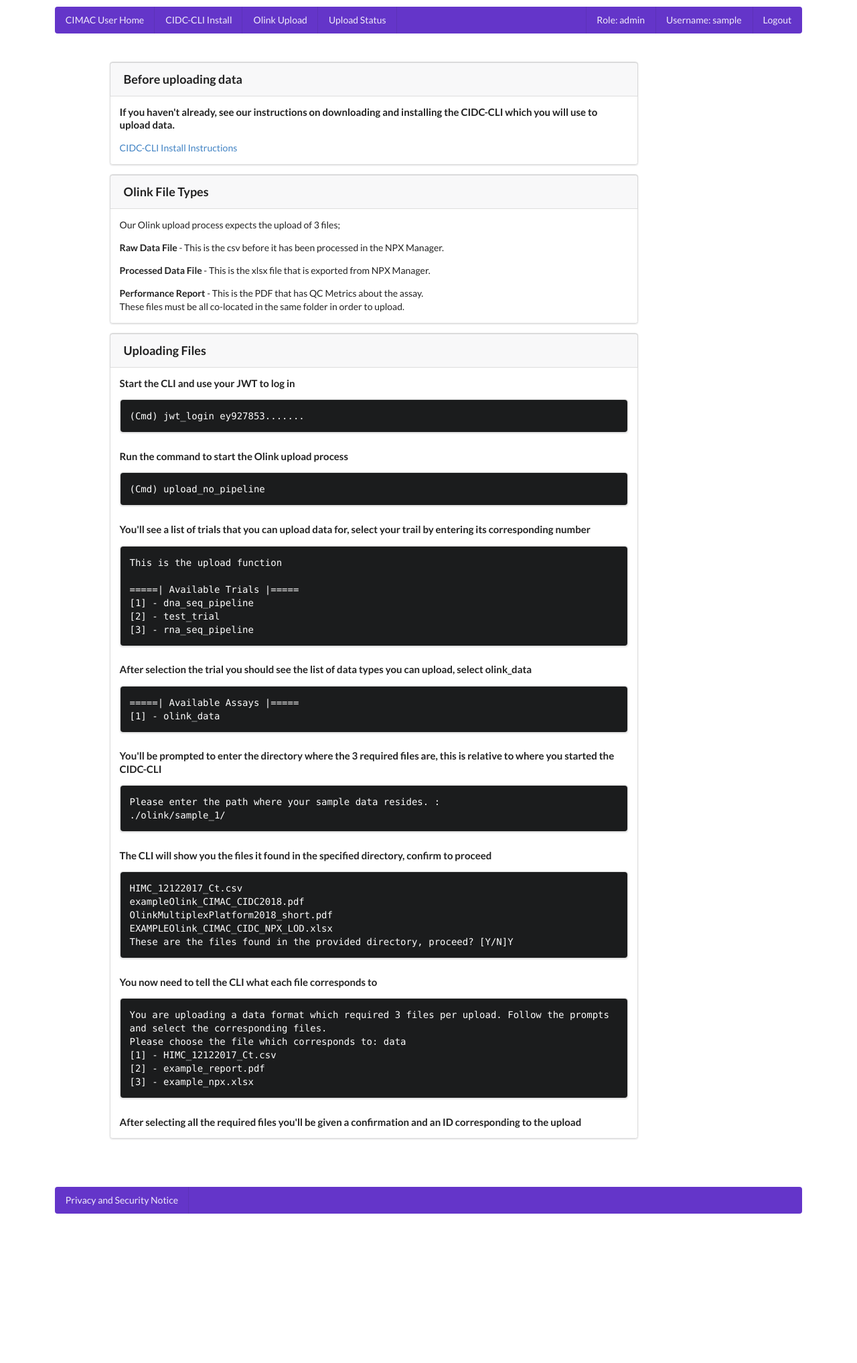
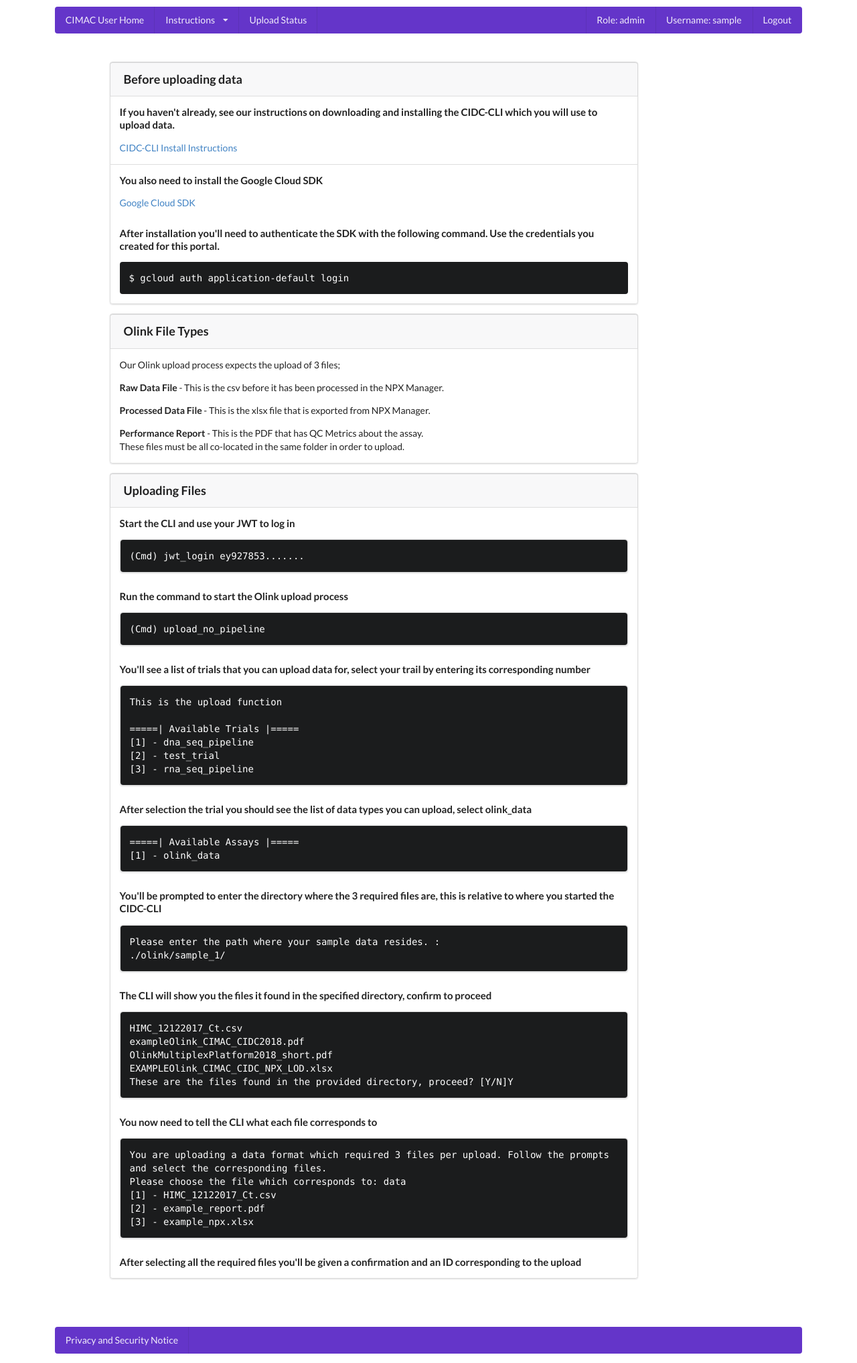
Before and after one commit to CIMAC-CIDC/cidc-portal, a Flask app: template cidc_portal/cimac_biofx/templates/olink-upload.jinja2 in a window 1280 px wide. Shown: the whole page at 67% size. Before the commit the page ends 1812 px from the top, so only its background shows below. Run offline with Flask 2, Linux system fonts and the light colour scheme; the template is opened without the code that fills it: most values are stand-ins (such as "Sample title", 1, 10 or a date in 2020); some libraries are stand-ins or nearby versions.

Commit message:
dfci/cidc-portal#69 - Updating instructions.

```diff
--- a/cidc_portal/cimac_biofx/templates/olink-upload.jinja2
+++ b/cidc_portal/cimac_biofx/templates/olink-upload.jinja2
@@ -26,6 +26,20 @@
             <a class="item" href="{{ cli_install_url }}">
                 CIDC-CLI Install Instructions
             </a>
+        </div>
+        <div class="ui segment">
+            <h4>You also need to install the Google Cloud SDK</h4>
+            <a class="item" href="https://cloud.google.com/sdk/install" target="_blank">
+                Google Cloud SDK
+            </a>
+
+            <h4>After installation you'll need to authenticate the SDK with the following command.
+                Use the credentials you created for this portal.</h4>
+
+            <div class="ui black segment inverted console_text">
+                $ gcloud auth application-default login
+            </div>
+
         </div>
     </div>
 
--- a/cidc_portal/main/templates/base_header.jinja2
+++ b/cidc_portal/main/templates/base_header.jinja2
@@ -12,7 +12,8 @@
         <div class="one wide column"></div>
         <div class="fourteen wide column">
             <div class="ui menu inverted violet">
-                    {%  if user_role == "admin" %}
+
+                {% if user_role == "admin" %}
                     <a class="item" href="{{ clinical_trials_status_url }}">
                         Clinical Trials Status
                     </a>
@@ -22,19 +23,24 @@
                     CIMAC User Home
                 </a>
 
+                <div class="item ui dropdown">
+                    Instructions
+                    <i class="dropdown icon"></i>
+                    <div class="menu">
                         <a class="item" href="{{ cli_install_url }}">
                             CIDC-CLI Install
                         </a>
-
                         <a class="item" href="{{ olink_upload_url }}">
                             Olink Upload
                         </a>
+                    </div>
+                </div>
 
                 <a class="item" href="{{ upload_status_url }}">
                     Upload Status
                 </a>
 
-                    {%  if user_role == "admin" %}
+                {% if user_role == "admin" %}
                     <a class="item" href="{{ admin_home_url }}">
                         CIDC Admin Panel
                     </a>
@@ -78,6 +84,12 @@
         </div>
     </div>
 </div>
+
+<script type="application/javascript">
+    $('.ui.dropdown').dropdown();
+</script>
+
+
 </body>
 
 </html>
```
Lines whose indentation alone changed are shown as unchanged.
